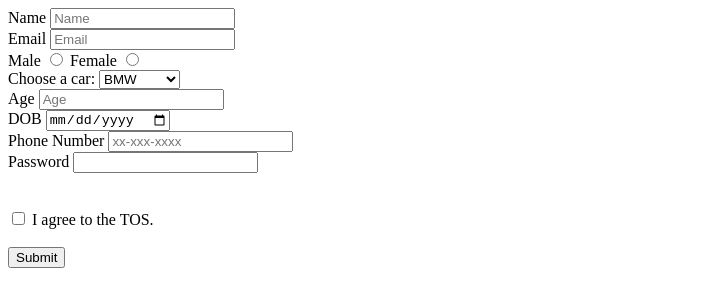
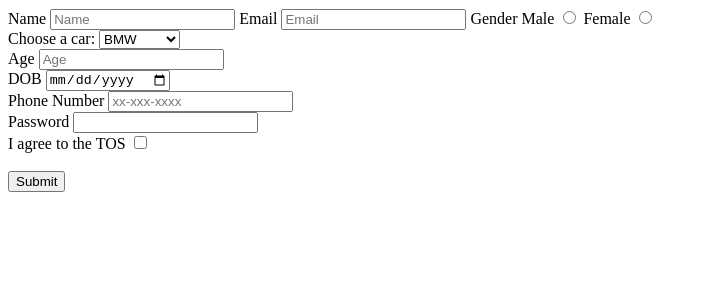
Before and after one commit to acciojob/signup-form-car-Srinadhithub, a website: page main.html in a window 1280 px wide. Shown: the whole page, without its empty margins (0-707 px from the left). Drawn offline with Linux system fonts and the light colour scheme.

Commit message:
created a submission

```diff
--- a/main.html
+++ b/main.html
@@ -10,26 +10,25 @@
 	<!-- the entire body must be written by student -->
     <script type="text/javascript" src="./script.js">
 </script>
-<form action="post">
-	<label for="name">Name</label>
-	<input type="text" placeholder="Name"  id="name" required>
-	<br>
-	<label for="email">Email</label>
-	<input type="text" placeholder="Email"  id="email" required>
-		<br>
-	<label for="gender_m">Male</label>
-	<input type="radio" id="gender_m"  name="gender" required>
-	<label for="gender_f">Female</label>
-	<input type="radio" id="gender_f"  name="gender" required>
-		<br>
-	<label for="cars">Choose a car:</label>
+<form method="post">
+		<label for ="name">Name</label>
+		<input type="text" placeholder="Name" required id="name" name="name">
+		<label for="email">Email</label>
+		<input type="email" placeholder="Email" required id="email" name="email">
+		<label for ="gender">Gender</label>
+		<label for ="gender_m">Male</label>
+		<input type="radio" id="gender_m" name="gender">
+		<label for ="gender_f">Female</label>
+		<input type="radio" id="gender_f" name="gender"><br>
+
+
+		<label for="cars">Choose a car:</label>
         <select required id="cars" name="cars" placeholder="--Please choose an option--">
         <option value="BMW">BMW</option>
         <option value="Audi">Audi</option>
         <option value="Mercedez">Mercedez</option>
 		</select><br>
-
-	<label for ="age">Age</label>
+		<label for ="age">Age</label>
 		<input type="text" id=age required placeholder="Age"><br>
 		<label for ="dob">DOB</label>
 		<input type="date" id=dob required><br>
@@ -37,13 +36,10 @@
 		<input type="tel" id ="tel"placeholder="xx-xxx-xxxx"><br>
 		<label for="password">Password</label>
 		<input type="password" id=password required><br>
-	<br>
-	<br>
-	<input type="checkbox" id="tos" required> I agree to the TOS.
-	<br>
-	<br>
-	<input type="submit" >
-</form>
+		<label for ="tos">I agree to the TOS</label>
+		<input type="checkbox" id=tos required><br><br>
+		<button type="submit" id= value="Submit">Submit</button>
+	</form>
 </body>
 
 </html>
```
